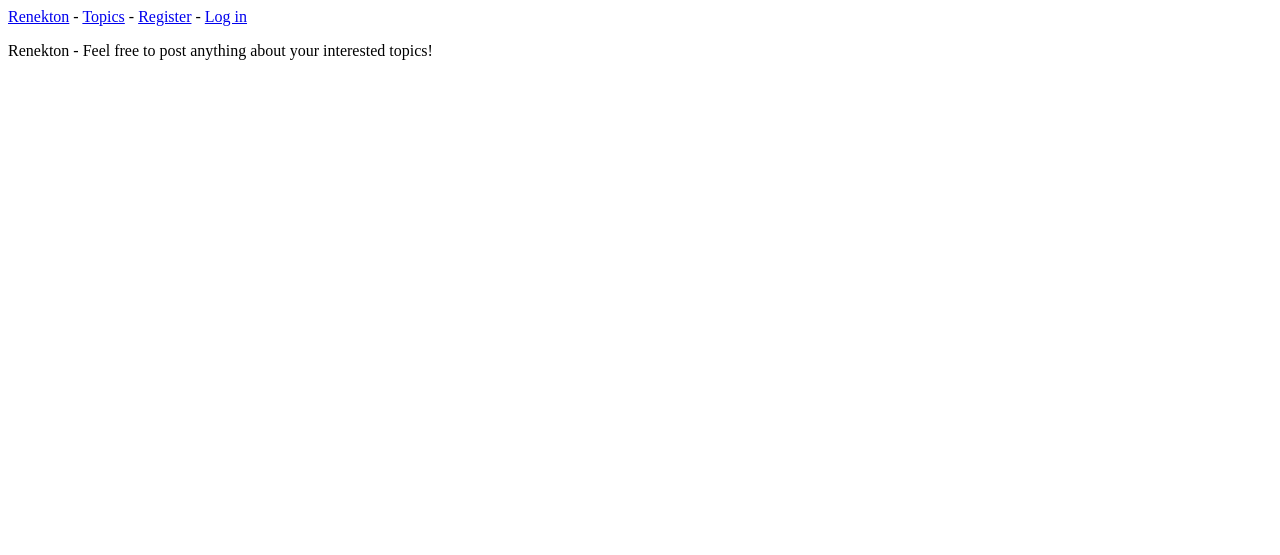
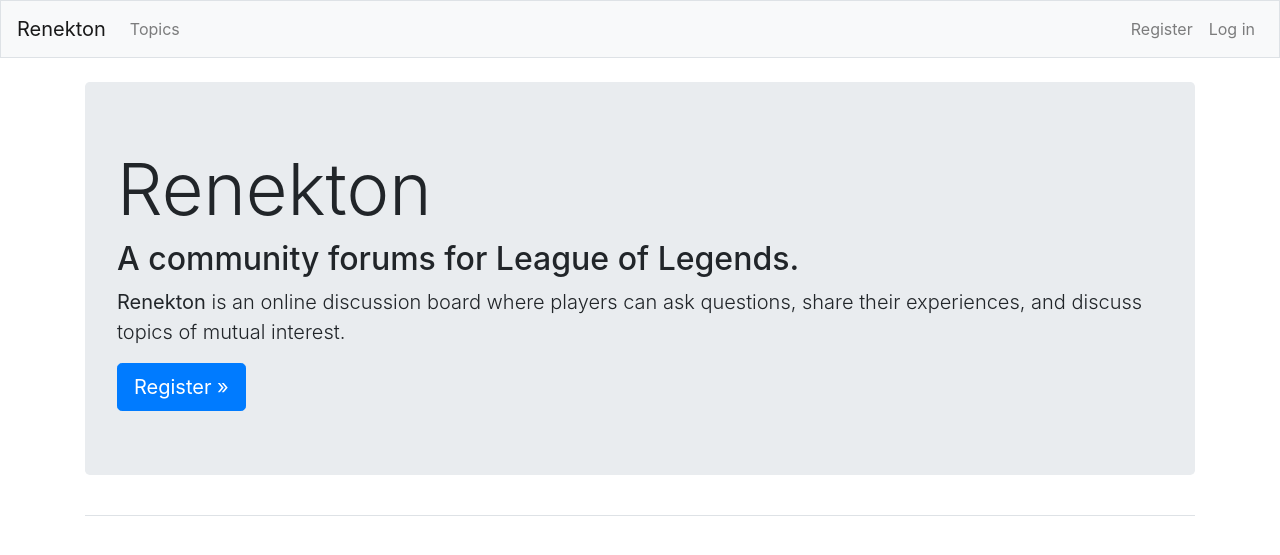
Before and after one commit to lia0wang/Renekton-Forum, a Django app: page / in a window 1280 px wide. Shown: the top 555 px of the page. Run offline with Django 3.2, Linux system fonts and the light colour scheme; some libraries are stand-ins or nearby versions.

Commit message:
Style base.html and index.html using bootstrap

```diff
--- a/app_renekton/templates/app_renekton/base.html
+++ b/app_renekton/templates/app_renekton/base.html
@@ -1,13 +1,71 @@
-<p>
+<!-- <p>
     <a href="{% url 'app_renekton:index' %}">Renekton</a> -
     <a href="{% url 'app_renekton:topics' %}">Topics</a> -
     {% if user.is_authenticated %}
-        <!-- if user already login -->
-        Hello, {{ user.username }}.
+if user already login
+Hello, {{ user.username }}.
         <a href="{% url 'users:logout' %}">Log out</a>
     {% else %}
         <a href="{% url 'users:register' %}">Register</a> -
         <a href="{% url 'users:login' %}">Log in</a>
     {% endif %}
-</p>
-{% block content %}{% endblock content %}
+</p> -->
+
+{% load bootstrap4 %}
+
+<!DOCTYPE html>
+<html lang="en">
+
+<head>
+    <meta charset="utf-8" />
+    <meta name="viewport" content="width=device-width, initial-scale=1,
+       shrink-to-fit=no" />
+    <title>Renekton</title>
+    {% bootstrap_css %}
+    {% bootstrap_javascript jquery='full' %}
+</head>
+
+<body>
+    <nav class="navbar navbar-expand-md navbar-light bg-light mb-4 border">
+        <a class="navbar-brand" href="{% url 'app_renekton:index'%}">Renekton</a>
+        <button class="navbar-toggler" type="button" data-toggle="collapse" data-target="#navbarCollapse"
+            aria-controls="navbarCollapse" aria-expanded="false" aria-label="Toggle navigation">
+            <span class="navbar-toggler-icon"></span>
+        </button>
+        <div class="collapse navbar-collapse" id="navbarCollapse">
+            <ul class="navbar-nav mr-auto">
+                <li class="nav-item">
+                    <a class="nav-link" href="{% url 'app_renekton:topics'%}">
+                        Topics</a>
+                </li>
+            </ul>
+            <ul class="navbar-nav ml-auto">
+                {% if user.is_authenticated %}
+                <li class="nav-item">
+                    <span class="navbar-text" }">Hello, {{ user.username }}.</span>
+                </li>
+                <li class="nav-item">
+                    <a class="nav-link" href="{% url 'users:logout' %}">Log out</a>
+                </li>
+                {% else %}
+                <li class="nav-item">
+                    <a class="nav-link" href="{% url 'users:register' %}">Register</a>
+                </li>
+                <li class="nav-item">
+                    <a class="nav-link" href="{% url 'users:login' %}">Log in</a>
+                </li>
+                {% endif %}
+            </ul>
+        </div>
+    </nav>
+    <main role="main" class="container">
+        <div class="pb-2 mb-2 border-bottom">
+            {% block page_header %}{% endblock page_header %}
+        </div>
+        <div>
+            {% block content %}{% endblock content %}
+        </div>
+    </main>
+</body>
+
+</html>
--- a/app_renekton/templates/app_renekton/index.html
+++ b/app_renekton/templates/app_renekton/index.html
@@ -1,5 +1,10 @@
 {% extends "app_renekton/base.html" %}
-<p>Renekton</p>
-{% block content %}
-<p>Renekton - Feel free to post anything about your interested topics!</p>
-{% endblock content %}
+
+{% block page_header %}
+<div class="jumbotron">
+<h1 class="display-3">Renekton</h1>
+<h2 class="display-5">A community forums for League of Legends.</h2>
+<p class="lead"><strong>Renekton</strong> is an online discussion board where players can ask questions, share their experiences, and discuss topics of mutual interest.</p>
+<a class="btn btn-lg btn-primary" href="{% url 'users:register' %}" role="button">Register &raquo;</a>
+</div>
+{% endblock page_header %}
--- a/renekton/settings.py
+++ b/renekton/settings.py
@@ -35,6 +35,10 @@ INSTALLED_APPS = [
     # My App
     'app_renekton',
     'users',
+
+    # Third party apps.
+    'bootstrap4',
+
     # Default
     'django.contrib.admin',
     'django.contrib.auth',
```
